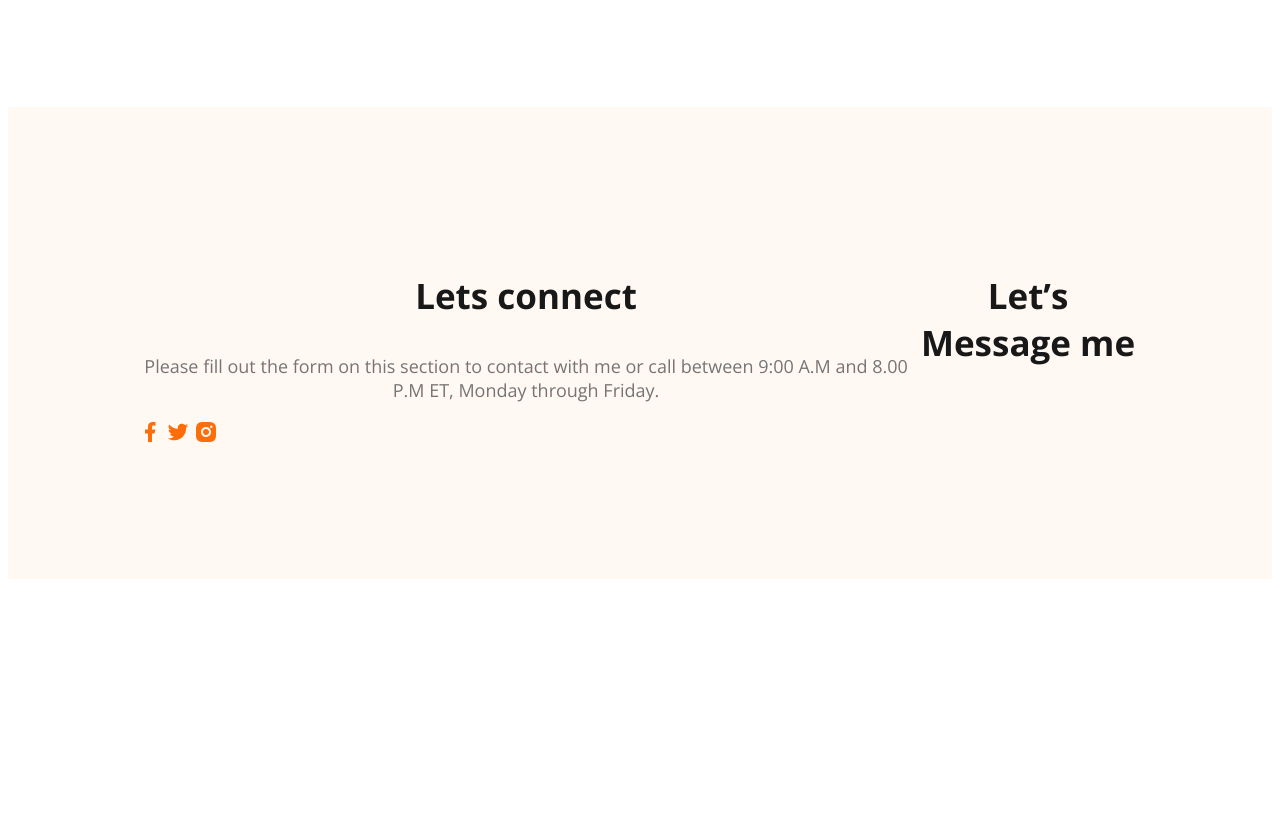
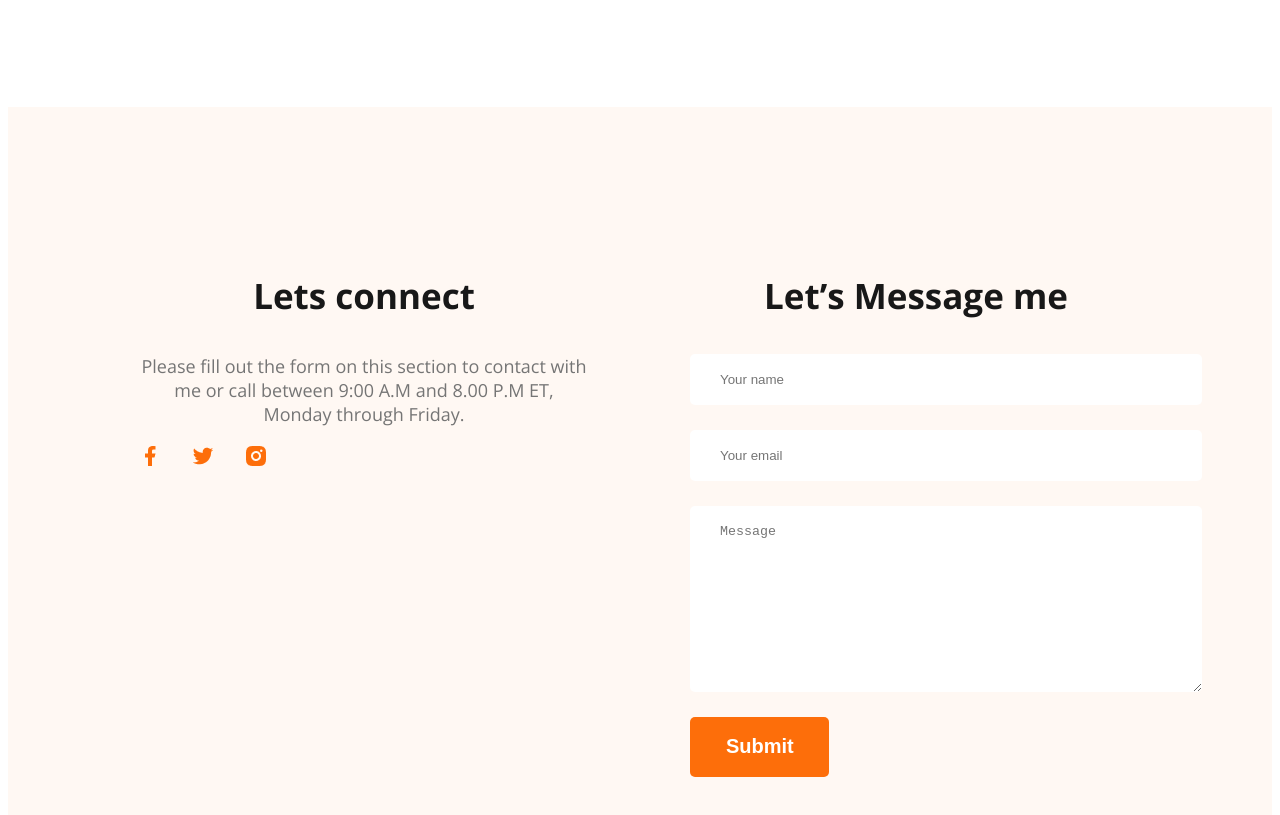
Before and after one commit to Rakib-Akanda/complete-project, a plain HTML site: page index.html in a window 1280 px wide. Shown: the part 3248-4063 px from the top of the page. Before the commit the page ends 3835 px from the top, so only its background shows below. Drawn offline with nearby package versions, Linux system fonts and the light colour scheme.

Commit message:
finished footer section with contact form

```diff
--- a/index.html
+++ b/index.html
@@ -163,6 +163,12 @@
         </div>
         <div class="footer-column">
             <h3 class="section-title">Let’s Message me</h3>
+            <form class="contact" action="">
+                <input type="text" name="" id="" placeholder="Your name">
+                <input type="email" placeholder="Your email" name="" id="">
+                <textarea name="" id="" cols="30" rows="10" placeholder="Message"></textarea>
+                <input class="btn-primary" type="submit" value="Submit">
+            </form>
         </div>
     </footer>
 </body>
--- a/styles/portfolio.css
+++ b/styles/portfolio.css
@@ -204,6 +204,22 @@ footer{
     background: #FFF8F3;
     padding: 130px;
     margin-top: 110px;
+    gap: 100px;
+}
 
-
+.footer-column{
+    width: 50%;
 }
+.social-links a{
+    margin-right:25px;
+}
+.contact input[type="text"],input[type="email"],textarea{
+    display: block;
+    margin-bottom: 25px;
+    padding: 18px 30px 18px 30px ;
+    color: #757575;
+    border-radius: 5px;
+    background: #FFF;
+    border: 0;
+    width: 100%;
+}
```
